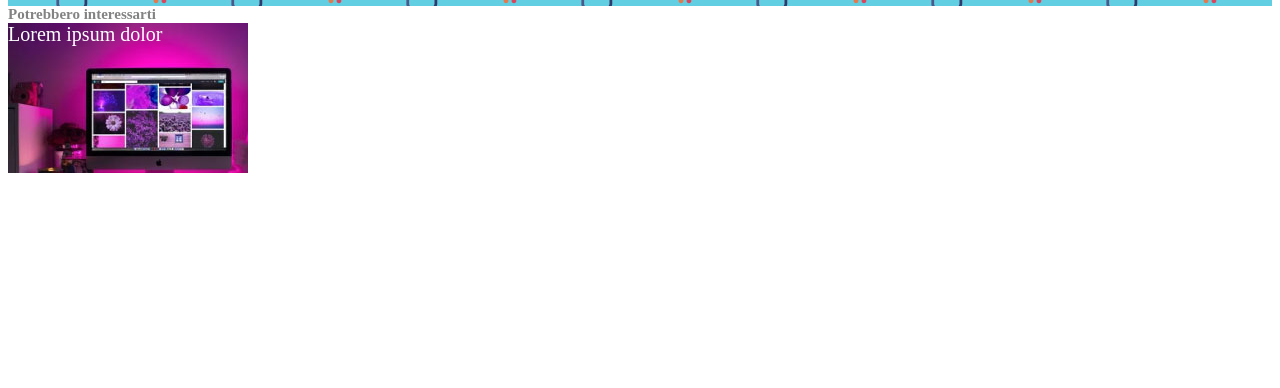
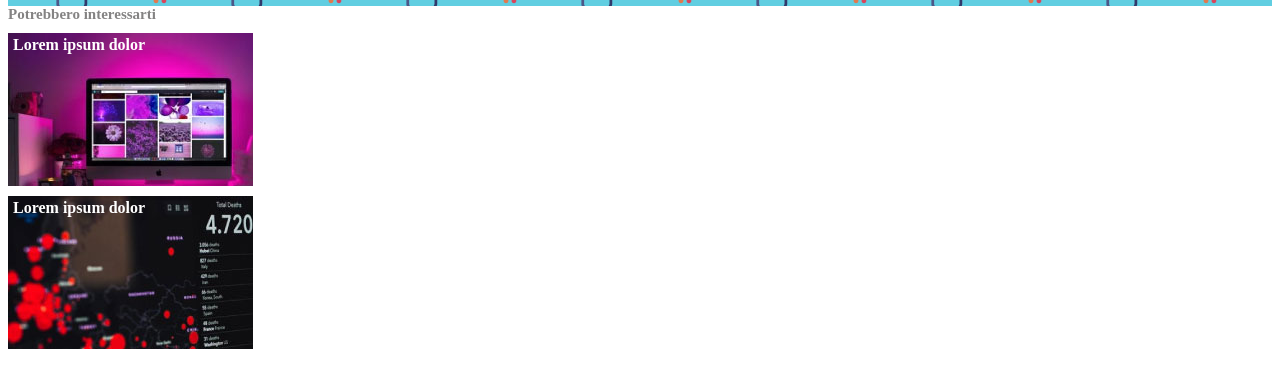
Before and after one commit to SimonaMartinucci/html-css-booleaner, a plain HTML site: page index.html in a window 1280 px wide. Shown: the part 94-482 px from the top of the page. Drawn offline with Linux system fonts and the light colour scheme.

Commit message:
complete footer

```diff
--- a/css/style.css
+++ b/css/style.css
@@ -1,3 +1,4 @@
+/* header */
 header {
     background-image: url(../img/pattern.png);
     background-repeat: repeat-x;
@@ -12,6 +13,7 @@ header {
     height: auto;
 }
 
+/* footer */
 #suggestions {
     font-size: 15px;
     font-weight: 600;
@@ -22,9 +24,28 @@ header {
     background-image: url(../img/monitor.jpg);
     background-repeat: no-repeat;
     color: #FFFFFF;
-    background-color: rgb(192, 19, 19);
-    font-size: 20px;
+    background-color: white;
+    font-size: 18x;
     text-align: left;
+    font-weight: 600;
     width: 240px;
     height: 150px;
+    padding-top: 3px;
+    padding-left: 5px;
+    margin-bottom: 10px;
+    margin-top: 10px;
 }
+
+#image-footer-two {
+    background-image: url(../img/graph.jpg);
+    background-repeat: no-repeat;
+    color: #FFFFFF;
+    background-color: white;
+    font-size: 18x;
+    text-align: left;
+    font-weight: 600;
+    width: 240px;
+    height: 150px;
+    padding-top: 3px;
+    padding-left: 5px;
+}
--- a/index.html
+++ b/index.html
@@ -22,6 +22,7 @@
     <footer>
         <div id="suggestions">Potrebbero interessarti</div>
         <div id="image-footer-one">Lorem ipsum dolor</div>
+        <div id="image-footer-two">Lorem ipsum dolor</div>
     </footer>
 </body>
 </html>
```
